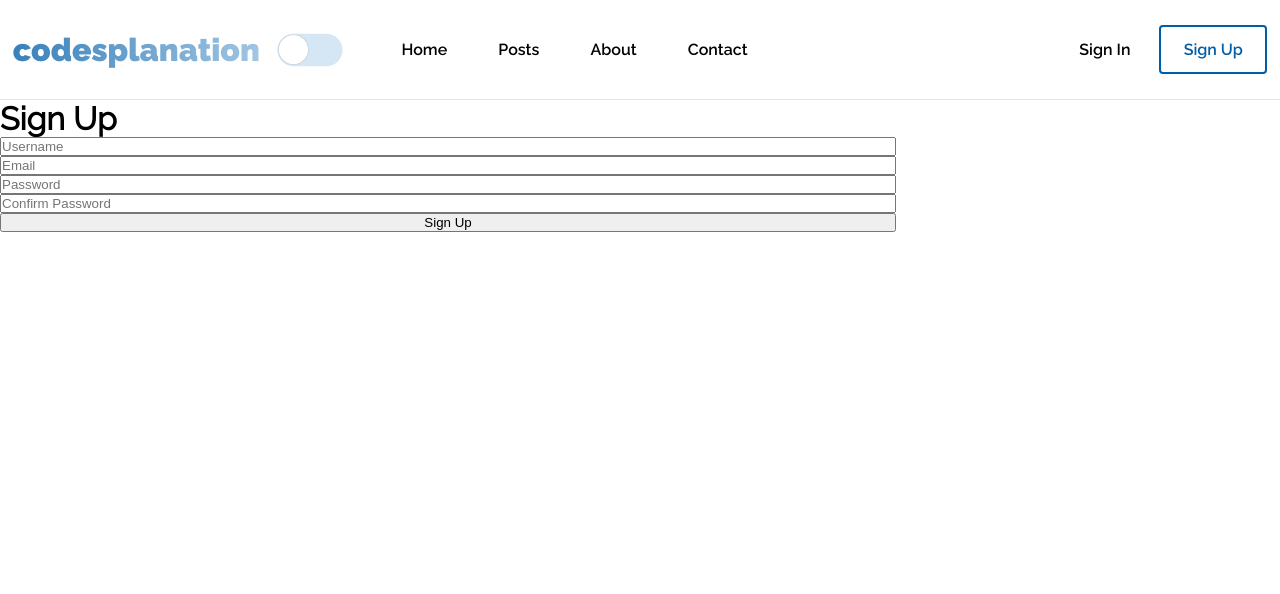
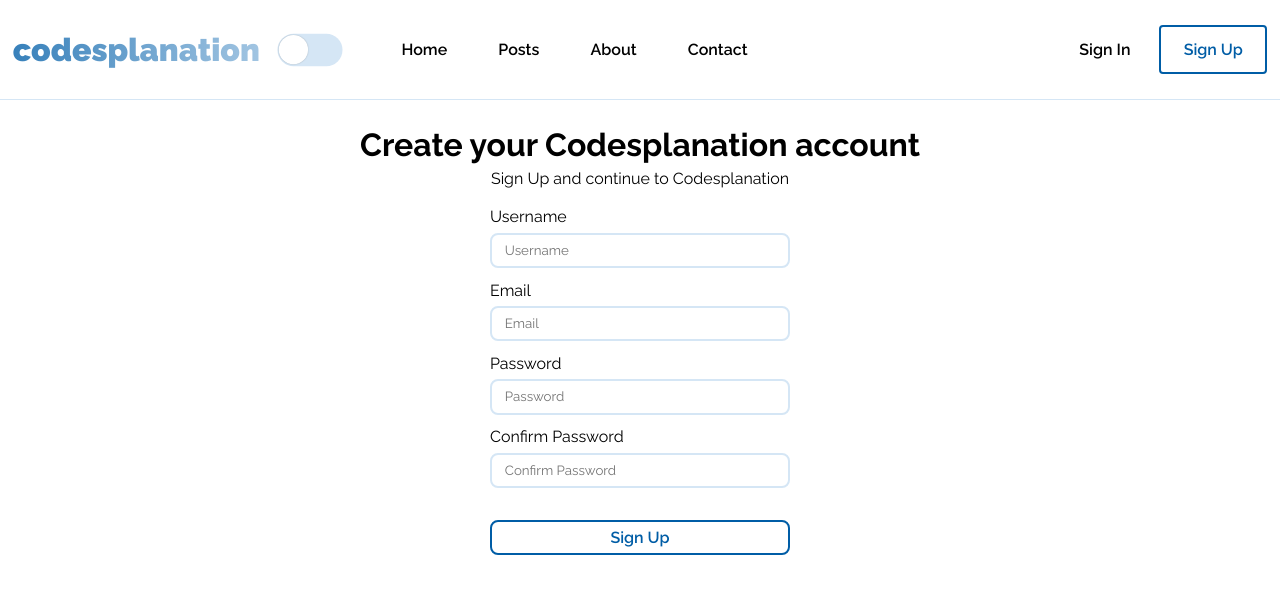
Before and after one commit to liuqibasixseveneight/Codesplanation.Client, a React (Create React App) app: page /sign-up in a window 1280 px wide. Shown: the top 594 px of the page. Built offline with nearby package versions, Linux system fonts and the light colour scheme.

Commit message:
FEATURE: SignIn and SignUp to use Form

```diff
--- a/src/components/pages/SignIn/SignIn.component.jsx
+++ b/src/components/pages/SignIn/SignIn.component.jsx
@@ -40,6 +40,8 @@ export default function SignIn({ history }) {
             Sign In
           </Text>
 
+          <Text as="p">Continue to Codesplanation</Text>
+
           {loading ? (
             <span>Loading..</span>
           ) : (
@@ -47,6 +49,7 @@ export default function SignIn({ history }) {
               <Form.Input
                 type="text"
                 placeholder="Username"
+                label="Username"
                 name="username"
                 value={values.username}
                 onChange={onChange}
@@ -56,6 +59,7 @@ export default function SignIn({ history }) {
               <Form.Input
                 type="password"
                 placeholder="Password"
+                label="Password"
                 name="password"
                 value={values.password}
                 onChange={onChange}
@@ -66,7 +70,7 @@ export default function SignIn({ history }) {
             </Form>
           )}
 
-          {errors && <ErrorList errors={errors} />}
+          {loading ? null : errors && <ErrorList errors={errors} />}
         </ContentWrapper>
       </Wrapper>
     </>
--- a/src/components/pages/SignUp/SignUp.component.jsx
+++ b/src/components/pages/SignUp/SignUp.component.jsx
@@ -4,6 +4,8 @@ import gql from "graphql-tag";
 
 import { AuthContext } from "../../../context/auth"; // TODO: Rework into redux toolkit
 import { useForm } from "../../../hooks";
+import { ContentWrapper } from "../../templates";
+import { ErrorList, Form, Text } from "../../ui";
 import { Wrapper } from "./SignUp.styles";
 
 export default function SignUp({ history }) {
@@ -35,73 +37,63 @@ export default function SignUp({ history }) {
   return (
     <>
       <Wrapper>
-        <h1>Sign Up</h1>
+        <ContentWrapper>
+          <Text as="h1" heading>
+            Create your Codesplanation account
+          </Text>
 
-        <div style={{ display: "flex", flexDirection: "column" }}>
+          <Text as="p">Sign Up and continue to Codesplanation</Text>
+
           {loading ? (
             <span>Loading..</span>
           ) : (
-            <form
-              onSubmit={onSubmit}
-              noValidate
-              style={{
-                display: "flex",
-                flexDirection: "column",
-                maxWidth: "70%",
-              }}
-            >
-              <input
+            <Form onSubmit={onSubmit} noValidate>
+              <Form.Input
                 type="text"
                 placeholder="Username"
+                label="Username"
                 name="username"
                 value={values.username}
                 onChange={onChange}
-                style={errors.username ? { borderColor: "tomato" } : {}}
+                error={errors.username}
               />
 
-              <input
+              <Form.Input
                 type="text"
                 placeholder="Email"
+                label="Email"
                 name="email"
                 value={values.email}
                 onChange={onChange}
-                style={errors.email ? { borderColor: "tomato" } : {}}
+                error={errors.email}
               />
 
-              <input
+              <Form.Input
                 type="password"
                 placeholder="Password"
+                label="Password"
                 name="password"
                 value={values.password}
                 onChange={onChange}
-                style={errors.password ? { borderColor: "tomato" } : {}}
+                error={errors.password}
               />
 
-              <input
+              <Form.Input
                 type="password"
                 placeholder="Confirm Password"
+                label="Confirm Password"
                 name="confirmPassword"
                 value={values.confirmPassword}
                 onChange={onChange}
-                style={errors.confirmPassword ? { borderColor: "tomato" } : {}}
+                error={errors.confirmPassword}
               />
 
-              <button type="submit" onSubmit={onSubmit}>
-                Sign Up
-              </button>
-            </form>
+              <Form.Input type="submit" onSubmit={onSubmit} value="Sign Up" />
+            </Form>
           )}
 
-          {Object.keys(errors).length > 0 && (
-            <div style={{ background: "red" }}>
-              <ul>
-                {Object.values(errors).map((value) => (
-                  <li key={value}>{value}</li>
-                ))}
-              </ul>
-            </div>
-          )}
-        </div>
+          {loading ? null : errors && <ErrorList errors={errors} />}
+        </ContentWrapper>
       </Wrapper>
     </>
   );
--- a/src/components/templates/ContentWrapper/ContentWrapper.styles.js
+++ b/src/components/templates/ContentWrapper/ContentWrapper.styles.js
@@ -6,7 +6,7 @@ export const Wrapper = styled.div`
   display: flex;
   flex-direction: column;
   justify-content: center;
-  padding: 0.8rem;
+  padding: 1.6rem 0.8rem;
   transition: all 100ms linear;
   width: 100%;
 `;
--- a/src/components/ui/atoms/FormInput/FormInput.component.jsx
+++ b/src/components/ui/atoms/FormInput/FormInput.component.jsx
@@ -5,8 +5,8 @@ import { StyledInput, StyledLabel, Wrapper } from "./FormInput.styles";
 
 export default function FormInput({
   error,
+  label,
   name,
-  label,
   onChange,
   onSubmit,
   placeholder,
@@ -35,12 +35,12 @@ export default function FormInput({
 FormInput.propTypes = {
   // What results in an error?
   error: PropTypes.func,
+  // What label text should be rendered?
+  label: PropTypes.string,
   // What is the unique id, name and label identifier?
   name: PropTypes.string,
   // What function should be triggered when changed?
   onChange: PropTypes.func,
-  // What function should be triggered when clicked?
-  onClick: PropTypes.func,
   // What function should be triggered when submitted?
   onSubmit: PropTypes.func,
   // Should there be placeholder text?
@@ -55,9 +55,9 @@ FormInput.propTypes = {
 
 FormInput.defaultProps = {
   error: null,
+  label: null,
   name: null,
   onChange: null,
-  onClick: null,
   onSubmit: null,
   placeholder: null,
   type: "text",
--- a/src/components/ui/atoms/FormInput/FormInput.styles.js
+++ b/src/components/ui/atoms/FormInput/FormInput.styles.js
@@ -3,13 +3,17 @@ import styled from "styled-components";
 export const Wrapper = styled.div`
   align-items: center;
   display: flex;
+  flex-direction: column;
   justify-content: center;
-  margin: 0 0 0.4rem 0;
+  margin: 0 0 0.8rem 0;
 `;
 
 export const StyledLabel = styled.label`
   color: ${(props) => props.theme.colors.global.textPrimary};
+  margin: 0 0 0.4rem 0;
+  text-align: start;
   transition: all 100ms linear;
+  width: 100%;
 `;
 
 export const StyledInput = styled.input`
--- a/src/components/ui/molecules/Form/Form.component.jsx
+++ b/src/components/ui/molecules/Form/Form.component.jsx
@@ -8,8 +8,8 @@ const FormGroupContext = createContext();
 
 function Input({
   error,
+  label,
   name,
-  label,
   onChange,
   onSubmit,
   placeholder,
@@ -75,12 +75,12 @@ Form.defaultProps = {
 FormInput.propTypes = {
   // What results in an error?
   error: PropTypes.func,
+  // What label text should be rendered?
+  label: PropTypes.string,
   // What is the unique id, name and label identifier?
   name: PropTypes.string,
   // What function should be triggered when changed?
   onChange: PropTypes.func,
-  // What function should be triggered when clicked?
-  onClick: PropTypes.func,
   // What function should be triggered when submitted?
   onSubmit: PropTypes.func,
   // Should there be placeholder text?
@@ -95,9 +95,9 @@ FormInput.propTypes = {
 
 FormInput.defaultProps = {
   error: null,
+  label: null,
   name: null,
   onChange: null,
-  onClick: null,
   onSubmit: null,
   placeholder: null,
   type: "text",
```
